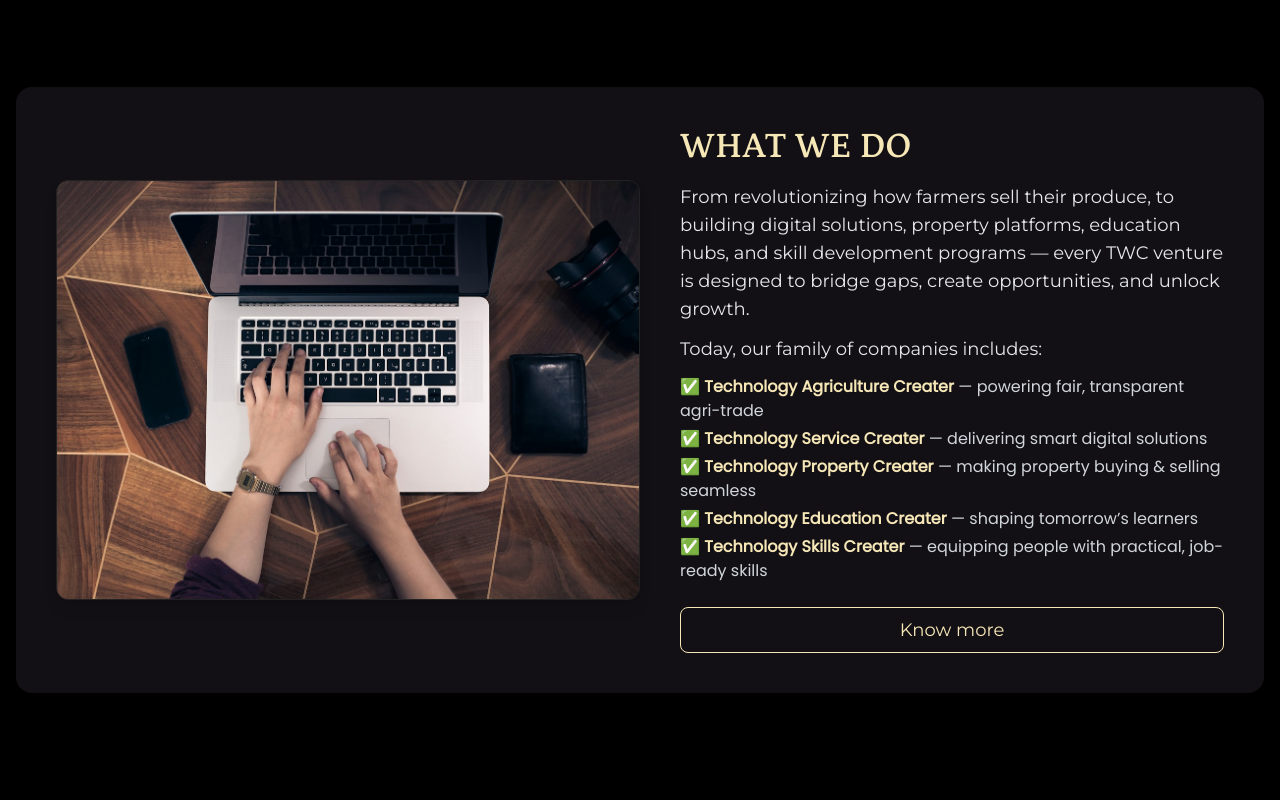
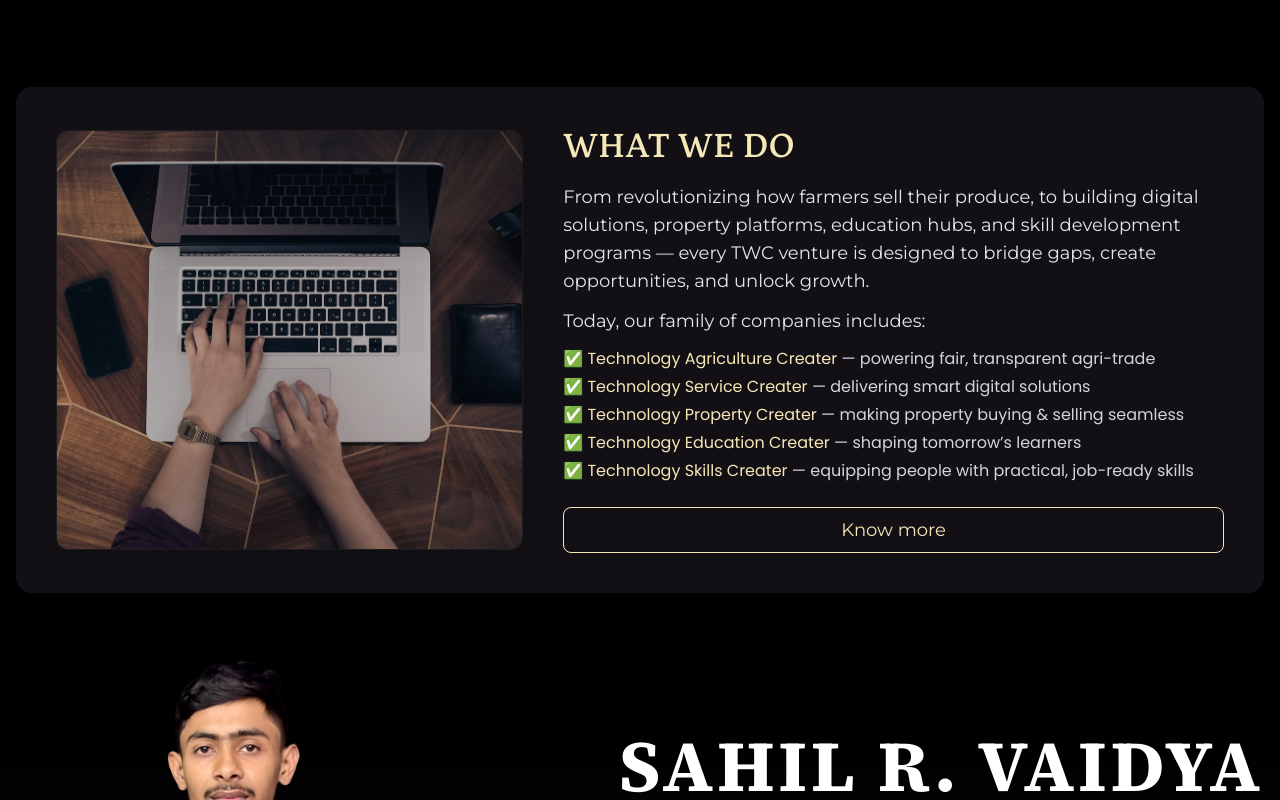
Before and after one commit to Technology-World-Creater/TWC, a Next.js app: page /about in a window 1280 px wide. Shown: the part 537-1337 px from the top of the page. Built offline with nearby package versions, Linux system fonts and the light colour scheme.

Commit message:
Refine AboutPage layout: adjust image dimensions, enhance text opacity, and improve section width distribution for better visual balance.

```diff
--- a/src/pages/about/index.tsx
+++ b/src/pages/about/index.tsx
@@ -16,16 +16,16 @@ export default function AboutPage() {
       <section className="w-full py-16 bg-black">
         <div className="max-w-7xl mx-auto px-4">
           <div className="flex items-center flex-col md:flex-row gap-10 bg-[#131015] rounded-2xl shadow-lg p-6 md:p-10">
-            <div className="w-full md:w-1/2 flex-shrink-0 flex items-center justify-center h-64 md:h-[420px]">
+            <div className="w-full md:w-[40%] flex-shrink-0 flex items-center justify-center h-64 md:h-[420px]">
               <Image
                 src="/images/about-1.jpg"
                 alt="What We Do"
                 width={800}
                 height={420}
-                className="rounded-xl object-cover w-full h-full shadow-lg border border-[#222]"
+                className="rounded-xl object-cover w-full h-full opacity-70 shadow-lg border border-[#222]"
               />
             </div>
-            <div className="w-full md:w-1/2 flex-1 flex flex-col justify-center">
+            <div className="w-full md:w-[60%] flex-1 flex flex-col justify-center">
               <h2 className="text-3xl md:text-4xl font-section-heading text-[#F6E7B7] mb-4">
                 WHAT WE DO
               </h2>
@@ -40,29 +40,27 @@ export default function AboutPage() {
               <ul className="mb-6 space-y-1 text-sm md:text-base">
                 <li>
                   <span className="">✅</span>{' '}
-                  <span className="text-[#F6E7B7] font-semibold">
-                    Technology Agriculture Creater
-                  </span>{' '}
+                  <span className="text-[#F6E7B7]">Technology Agriculture Creater</span>{' '}
                   <span className="text-gray-300">— powering fair, transparent agri-trade</span>
                 </li>
                 <li>
                   <span className="">✅</span>{' '}
-                  <span className="text-[#F6E7B7] font-semibold">Technology Service Creater</span>{' '}
+                  <span className="text-[#F6E7B7]">Technology Service Creater</span>{' '}
                   <span className="text-gray-300">— delivering smart digital solutions</span>
                 </li>
                 <li>
                   <span className="">✅</span>{' '}
-                  <span className="text-[#F6E7B7] font-semibold">Technology Property Creater</span>{' '}
+                  <span className="text-[#F6E7B7]">Technology Property Creater</span>{' '}
                   <span className="text-gray-300">— making property buying & selling seamless</span>
                 </li>
                 <li>
                   <span className="">✅</span>{' '}
-                  <span className="text-[#F6E7B7] font-semibold">Technology Education Creater</span>{' '}
+                  <span className="text-[#F6E7B7]">Technology Education Creater</span>{' '}
                   <span className="text-gray-300">— shaping tomorrow’s learners</span>
                 </li>
                 <li>
                   <span className="">✅</span>{' '}
-                  <span className="text-[#F6E7B7] font-semibold">Technology Skills Creater</span>{' '}
+                  <span className="text-[#F6E7B7]">Technology Skills Creater</span>{' '}
                   <span className="text-gray-300">
                     — equipping people with practical, job-ready skills
                   </span>
@@ -121,13 +119,13 @@ export default function AboutPage() {
                     priority
                   />
                 </div>
-                <div className="hidden md:block absolute -bottom-[0%] left-0 z-10">
+                <div className="hidden md:block absolute -bottom-[0%] left-10 z-10">
                   <Image
                     src="/images/sahil.png"
                     alt="Sahil R. Vaidya"
                     width={740}
                     height={1040}
-                    className="rounded-xl object-cover max-w-sm w-full h-[30em]"
+                    className="rounded-xl object-cover max-w-sm w-full h-[33em]"
                     priority
                   />
                 </div>
```
